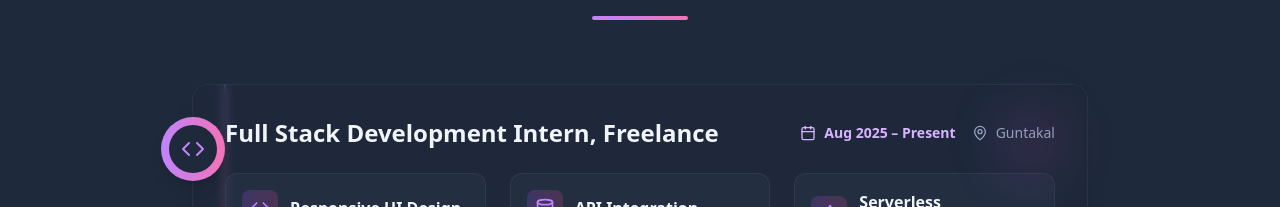
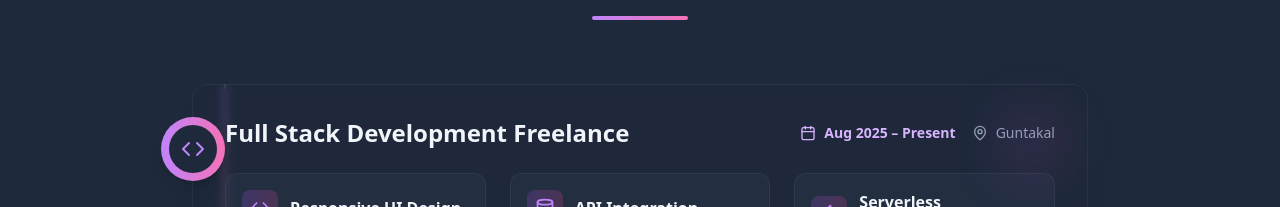
Before and after one commit to charan1835/Portfolio, a Next.js app: page / in a window 1280 px wide. Shown: the part 2592-2799 px from the top of the page. Built offline with nearby package versions, Linux system fonts and the light colour scheme; no server answers.

Commit message:
Fix build errors and optimize images

```diff
--- a/app/components/ExperienceSection.js
+++ b/app/components/ExperienceSection.js
@@ -25,7 +25,7 @@ const itemVariants = {
 };
 
 const experience = {
-  title: "Full Stack Development Intern, Freelance",
+  title: "Full Stack Development Freelance",
   duration: "Aug 2025 – Present",
   location: "Guntakal",
   achievements: [
--- a/app/globals.css
+++ b/app/globals.css
@@ -131,19 +131,6 @@
   }
 }
 
-@keyframes loading-bar-animation {
-  0% {
-    transform: translateX(-100%);
-  }
-  100% {
-    transform: translateX(100%);
-  }
-}
-
-.loading-bar {
-  animation: loading-bar-animation 1.5s infinite linear;
-}
-
 .animate-shimmer {
   background: linear-gradient(90deg, transparent, rgba(255, 255, 255, 0.1), transparent);
   background-size: 200% 100%;
```
